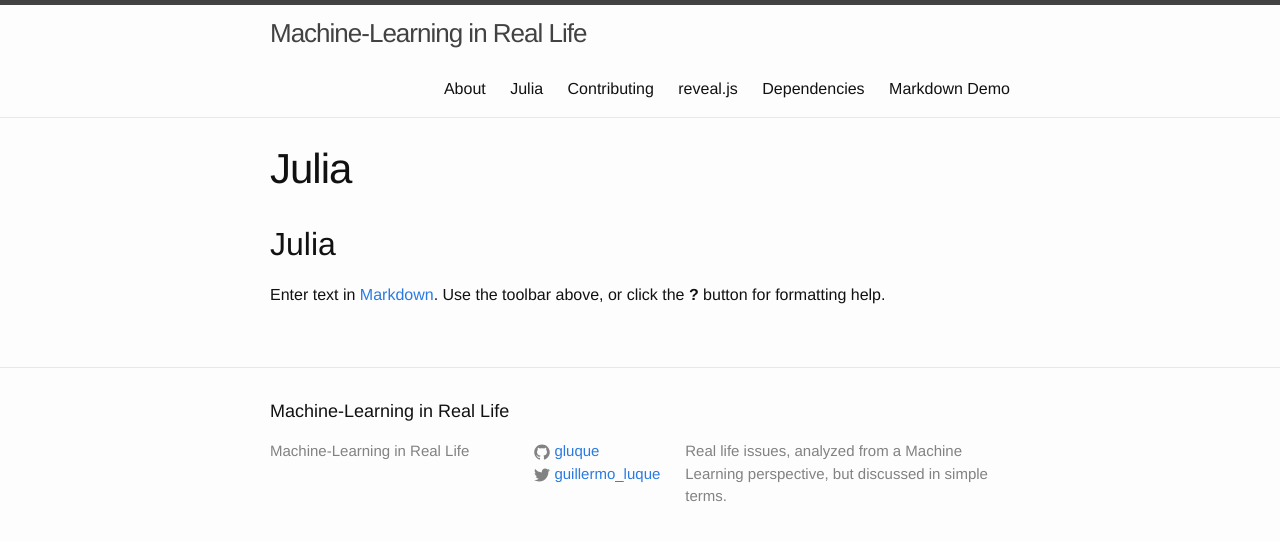
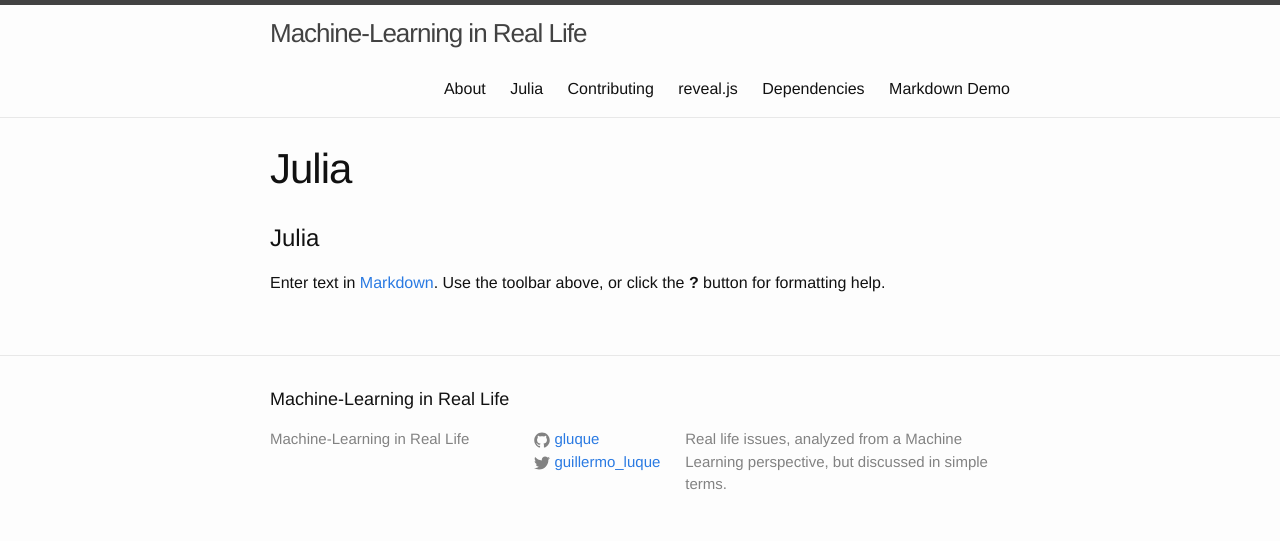
Before and after one commit to gluque/gluque.github.io, a Jekyll site: the page built from 2018-01-24-julia.md, in a window 1280 px wide. Shown: the top 541 px of the page. Built offline with Jekyll 4.4.1, drawn with Linux system fonts in a browser that asks for light colours; our own code applies the rules of GitHub Pages for plain Markdown files.

```diff
--- a/2018-01-24-julia.md
+++ b/2018-01-24-julia.md
@@ -1,3 +1,3 @@
-## Julia
+# Julia
 
 Enter text in [Markdown](http://daringfireball.net/projects/markdown/). Use the toolbar above, or click the **?** button for formatting help.
```
